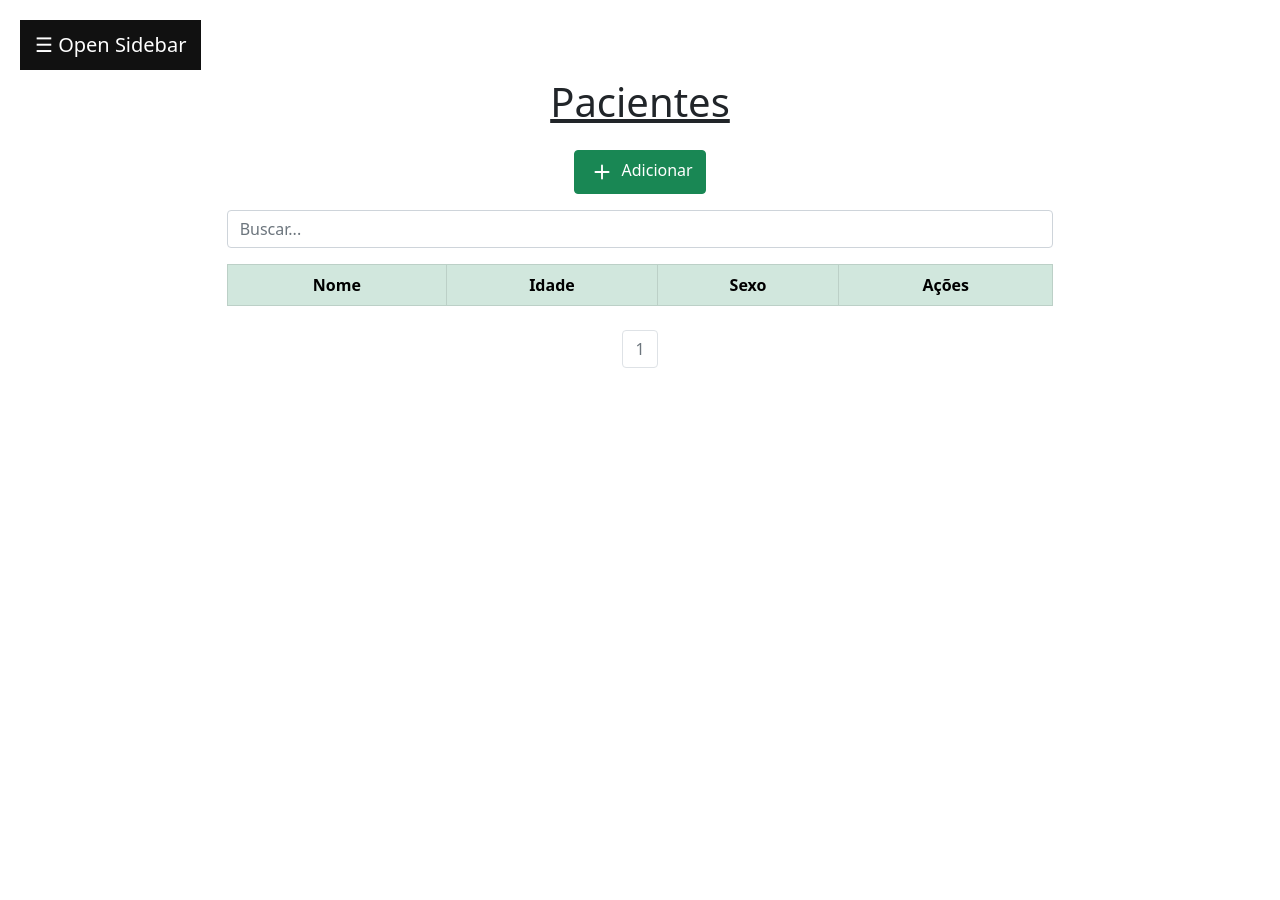
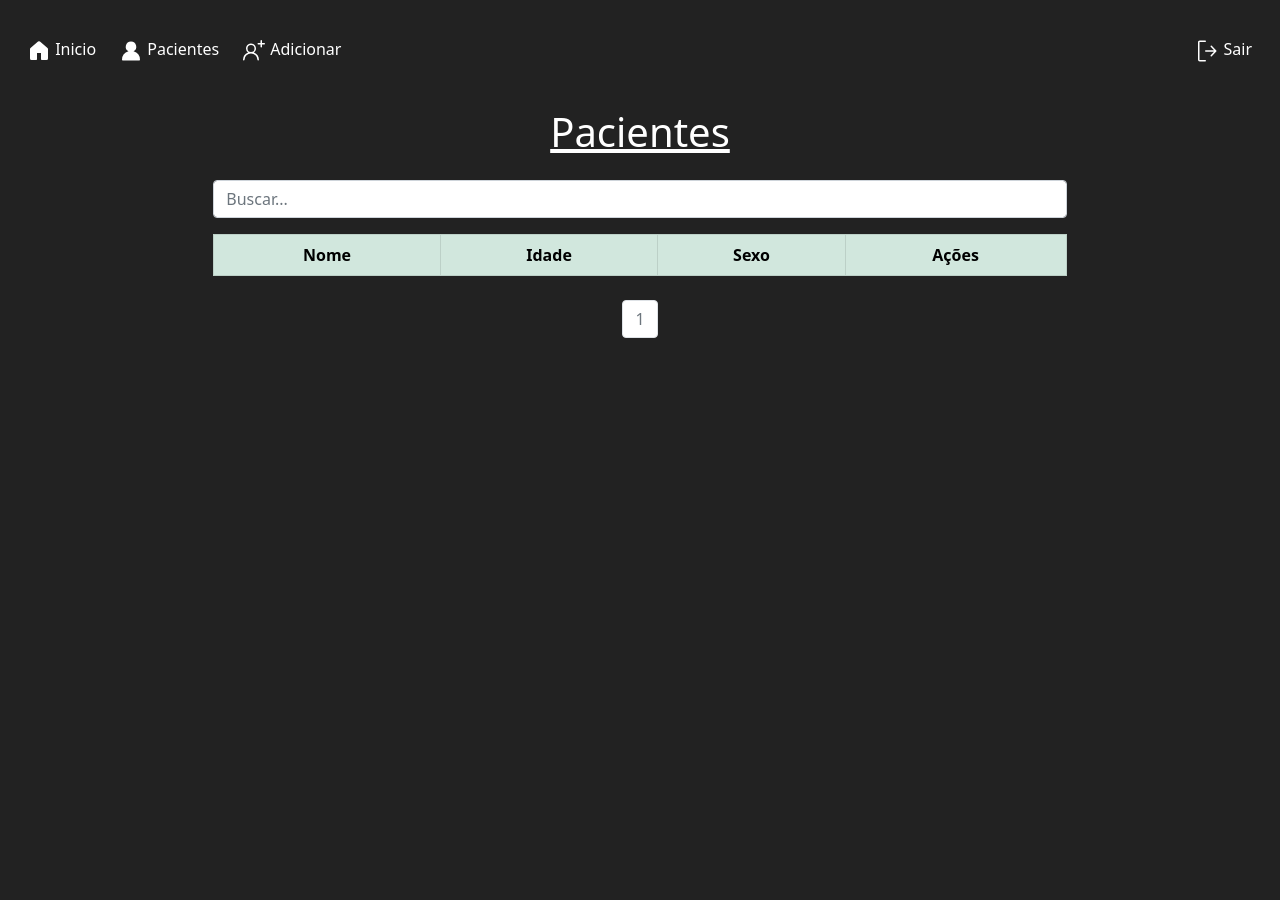
Before and after one commit to GuilhermeHFHey/GastroVida, a Django app: page / in a window 1280 px wide. Before the commit the page ends 368 px from the top, so only its background shows below. Run offline with Django 3.2, Linux system fonts and the light colour scheme; the visitor is signed in with stand-in values (Sample User, id 1); data that the repository does not hold is empty; parts of the project's set-up code (start-up, migrations or seed data) failed here and were passed over; grey boxes are pictures that could not be loaded.

Commit message:
Commit 04/11

```diff
--- a/app/static/css/modelo.css
+++ /dev/null
@@ -1,62 +0,0 @@
-.sidebar {
-    height: 100%; /* 100% Full-height */
-    width: 0; /* 0 width - change this with JavaScript */
-    position: fixed; /* Stay in place */
-    z-index: 1; /* Stay on top */
-    top: 0;
-    left: 0;
-    background-color: #111; /* Black*/
-    overflow-x: hidden; /* Disable horizontal scroll */
-    padding-top: 60px; /* Place content 60px from the top */
-    transition: 0.5s; /* 0.5 second transition effect to slide in the sidebar */
-  }
-
-  /* The sidebar links */
-  .sidebar a {
-    padding: 8px 8px 8px 32px;
-    text-decoration: none;
-    font-size: 25px;
-    color: #818181;
-    display: block;
-    transition: 0.3s;
-  }
-
-  /* When you mouse over the navigation links, change their color */
-  .sidebar a:hover {
-    color: #f1f1f1;
-  }
-
-  /* Position and style the close button (top right corner) */
-  .sidebar .closebtn {
-    position: absolute;
-    top: 0;
-    right: 25px;
-    font-size: 36px;
-    margin-left: 50px;
-  }
-
-  /* The button used to open the sidebar */
-  .openbtn {
-    font-size: 20px;
-    cursor: pointer;
-    background-color: #111;
-    color: white;
-    padding: 10px 15px;
-    border: none;
-  }
-
-  .openbtn:hover {
-    background-color: #444;
-  }
-
-  /* Style page content - use this if you want to push the page content to the right when you open the side navigation */
-  #main {
-    transition: margin-left .5s; /* If you want a transition effect */
-    padding: 20px;
-  }
-
-  /* On smaller screens, where height is less than 450px, change the style of the sidenav (less padding and a smaller font size) */
-  @media screen and (max-height: 450px) {
-    .sidebar {padding-top: 15px;}
-    .sidebar a {font-size: 18px;}
-  }
--- a/app/templates/import.html
+++ b/app/templates/import.html
@@ -1,4 +1,3 @@
-{% extends 'modelo.html' %}
 <!DOCTYPE html>
 <html lang="pt-br">
 <head>
--- a/app/templates/index.html
+++ b/app/templates/index.html
@@ -1,29 +1,17 @@
 {% extends 'modelo.html' %}
 
-<!DOCTYPE html>
-<html lang="pt-br">
-<head>
     {% block head%}
     <meta charset="UTF-8">
     <title>CRUD Gastro</title>
     <script src="https://ajax.googleapis.com/ajax/libs/jquery/3.6.0/jquery.min.js"></script>
-    <link href="https://cdn.jsdelivr.net/npm/bootstrap@5.0.2/dist/css/bootstrap.min.css" rel="stylesheet" integrity="sha384-EVSTQN3/azprG1Anm3QDgpJLIm9Nao0Yz1ztcQTwFspd3yD65VohhpuuCOmLASjC" crossorigin="anonymous">
     {% endblock %}
-</head>
-<body>
+
     {% block corpo %}
+    <div style="margin-top: 100px; color: white;">
     <div class="col-8 m-auto pt-2 pb-2 text-center">
         <h1><inS>Pacientes</inS></h1>
     </div>
 
-    <div class="col-8 m-auto pt-2 pb-2 text-center">
-        <a href="form/" class="btn btn-success ">
-            <svg xmlns="http://www.w3.org/2000/svg" width="30" height="30" fill="currentColor" class="bi bi-plus" viewBox="0 0 16 16">
-                <path d="M8 4a.5.5 0 0 1 .5.5v3h3a.5.5 0 0 1 0 1h-3v3a.5.5 0 0 1-1 0v-3h-3a.5.5 0 0 1 0-1h3v-3A.5.5 0 0 1 8 4z"/>
-            </svg>
-            Adicionar
-        </a>
-    </div>
 
     <div class="col-8 m-auto pt-2 pb-2 text-center">
         <input type="text" id="search" name="search" class="form-control" placeholder="Buscar...">
@@ -46,9 +34,7 @@
             <a href="?page={{db.next_page_number}}" class="page-link">></a>
         {% endif %}
     </ul>
-    {% endblock %}
-
+</div>
     {%load static%}
     <script src="{% static 'javascript.js' %}"></script>
-</body>
-</html>
+    {% endblock %}
--- a/app/templates/index_partial.html
+++ b/app/templates/index_partial.html
@@ -10,7 +10,7 @@
         <tbody>
         {% if db %}
         {% for dbs in db %}
-            <tr>
+            <tr style="background-color: white;">
                 <td> {{dbs.nome}} </td>
                 <td> {{dbs.idade}} </td>
                 <td> {{dbs.sexo}} </td>
--- a/app/templates/modelo.html
+++ b/app/templates/modelo.html
@@ -1,40 +1,51 @@
 <!DOCTYPE html>
-<html lang="pt-br">
+<html style="height: 100%; margin: 0;" lang="pt-br">
 <head>
   {% block head %}
     <meta charset="UTF-8">
     <meta http-equiv="X-UA-Compatible" content="IE=edge">
     <meta name="viewport" content="width=device-width, initial-scale=1.0">
-    <script src="https://ajax.googleapis.com/ajax/libs/jquery/3.6.0/jquery.min.js"></script>
-    <link href="https://cdn.jsdelivr.net/npm/bootstrap@5.0.2/dist/css/bootstrap.min.css" rel="stylesheet" integrity="sha384-EVSTQN3/azprG1Anm3QDgpJLIm9Nao0Yz1ztcQTwFspd3yD65VohhpuuCOmLASjC" crossorigin="anonymous">
     {% endblock %}
     {%load static%}
-    <link rel="stylesheet" type="text/css" href="{% static 'css/modelo.css' %}">
+    <script src="https://ajax.googleapis.com/ajax/libs/jquery/3.6.0/jquery.min.js"></script>
+    <link href="https://cdn.jsdelivr.net/npm/bootstrap@5.1.3/dist/css/bootstrap.min.css" rel="stylesheet" integrity="sha384-1BmE4kWBq78iYhFldvKuhfTAU6auU8tT94WrHftjDbrCEXSU1oBoqyl2QvZ6jIW3" crossorigin="anonymous">
   </head>
-<body>
-  <div id="mySidebar" class="sidebar">
-    <a href="javascript:void(0)" class="closebtn" onclick="closeNav()">&times;</a>
-    <a href="/">Home</a>
-    <a href="/login/">Sair</a>
-    <img src='https://gastrovida.com.br/wp-content/uploads/2019/05/logo-gastrovida@2x-1.png' width="140" height="50" />
-  </div>
-  <div id="main" class="col">
-    <button class="openbtn" onclick="openNav()">&#9776; Open Sidebar</button>
-    {% block corpo %}
-    {% endblock %}
-  </div>
-
-  <script>
-    function openNav() {
-  document.getElementById("mySidebar").style.width = "250px";
-  document.getElementById("main").style.marginLeft = "250px";
-}
-
-/* Set the width of the sidebar to 0 and the left margin of the page content to 0 */
-function closeNav() {
-  document.getElementById("mySidebar").style.width = "0";
-  document.getElementById("main").style.marginLeft = "0";
-}
-  </script>
+<body style="height: 100%; margin: 0; background-color: #222;">
+  <header>
+    <!-- Navbar -->
+    <nav class="navbar navbar-expand-lg navbar-light fixed-top" style="background-color: #222; height: 100px; border: none;">
+      <div style="height: 100%; background-color: #222;" class="container-fluid">
+        <div class="collapse navbar-collapse" id="navbarExample01">
+          <ul style="align-items: center;" class="navbar-nav me-auto mb-2 mb-lg-0">
+            <li style="margin-left: 7px;" class="nav-item">
+              <a style="text-align: center; color: white;" class="nav-link" aria-current="page" href="/inicio">
+                <svg style="fill: white;" xmlns="http://www.w3.org/2000/svg" viewBox="0 0 24 24" width="24" height="24"><path d="M12.97 2.59a1.5 1.5 0 00-1.94 0l-7.5 6.363A1.5 1.5 0 003 10.097V19.5A1.5 1.5 0 004.5 21h4.75a.75.75 0 00.75-.75V14h4v6.25c0 .414.336.75.75.75h4.75a1.5 1.5 0 001.5-1.5v-9.403a1.5 1.5 0 00-.53-1.144l-7.5-6.363z"></path></svg>
+                Inicio
+              </a>
+            </li>
+            <li style="margin-left: 7px;" class="nav-item">
+              <a style="text-align: center; color: white;" class="nav-link" aria-current="page" href="/">
+                <svg style="fill: white;" xmlns="http://www.w3.org/2000/svg" viewBox="0 0 24 24" width="24" height="24"><path d="M12 2.5a5.25 5.25 0 00-2.519 9.857 9.005 9.005 0 00-6.477 8.37.75.75 0 00.727.773H20.27a.75.75 0 00.727-.772 9.005 9.005 0 00-6.477-8.37A5.25 5.25 0 0012 2.5z"></path></svg>
+                Pacientes
+              </a>
+            </li>
+            <li style="margin-left: 7px;" class="nav-item">
+              <a style="text-align: center; color: white;" class="nav-link" aria-current="page" href="form/">
+                <svg style="fill: white;" xmlns="http://www.w3.org/2000/svg" viewBox="0 0 24 24" width="24" height="24"><path fill-rule="evenodd" d="M19.25 1a.75.75 0 01.75.75V4h2.25a.75.75 0 010 1.5H20v2.25a.75.75 0 01-1.5 0V5.5h-2.25a.75.75 0 010-1.5h2.25V1.75a.75.75 0 01.75-.75zM9 6a3.5 3.5 0 100 7 3.5 3.5 0 000-7zM4 9.5a5 5 0 117.916 4.062 7.973 7.973 0 015.018 7.166.75.75 0 11-1.499.044 6.469 6.469 0 00-12.932 0 .75.75 0 01-1.499-.044 7.973 7.973 0 015.059-7.181A4.993 4.993 0 014 9.5z"></path></svg>
+                Adicionar
+              </a>
+            </li>
+          </ul>
+          <a style="text-align: center; color: white;" class="nav-link link-dark" href="/login">
+            <svg style="fill: white;" xmlns="http://www.w3.org/2000/svg" viewBox="0 0 24 24" width="24" height="24"><path fill-rule="evenodd" d="M3 3.25c0-.966.784-1.75 1.75-1.75h5.5a.75.75 0 010 1.5h-5.5a.25.25 0 00-.25.25v17.5c0 .138.112.25.25.25h5.5a.75.75 0 010 1.5h-5.5A1.75 1.75 0 013 20.75V3.25zm16.006 9.5l-3.3 3.484a.75.75 0 001.088 1.032l4.5-4.75a.75.75 0 000-1.032l-4.5-4.75a.75.75 0 00-1.088 1.032l3.3 3.484H10.75a.75.75 0 000 1.5h8.256z"></path></svg>
+            Sair
+          </a>
+        </div>
+      </div>
+    </nav>
+    <!-- Navbar -->
+  </header>
+  {% block corpo %}
+  {% endblock %}
 </body>
 </html>
--- a/app/views.py
+++ b/app/views.py
@@ -33,7 +33,7 @@ def loginPage(request):
         user = authenticate(request, username=username, password=password)
         if user is not None:
             login(request, user)
-            return redirect("home")
+            return redirect("initial")
         else:
             print("login invalido")
     return render(request, 'login.html', data)
@@ -50,6 +50,13 @@ def registerPage(request):
         prof = form.cleaned_data["prof"]
         newUser = User.objects.create_user(nome=nome, prof=prof, username=username, password=password)
     return render(request, "register.html", data)
+
+
+def initial(request):
+    if request.user.is_authenticated:
+        return render(request, 'home.html')
+    else:
+        return redirect('login')
 
 
 def home(request):
@@ -257,7 +264,7 @@ def dataFrame():
         return None
 
 
-df = dataFrame()
+# df = dataFrame()
 
 
 def ClassificadorLOO():
@@ -478,17 +485,17 @@ def Regressor():
 
     return lr, mae, mse, rmse
 
-rf, acc, pre, f1, auc = ClassificadorLOO()
-# ClassificadorKF()
-print("Classificador Pronto")
-lr, mae, mse, rmse = Regressor()
-print("Regressor Pronto")
+# rf, acc, pre, f1, auc = ClassificadorLOO()
+# # ClassificadorKF()
+# print("Classificador Pronto")
+# lr, mae, mse, rmse = Regressor()
+# print("Regressor Pronto")
 # acc = round(acc, 2)*100
 # pre = round(acc, 2)*100
 # f1 = round(acc, 2)*100
 # auc = round(acc, 2)*100
 
-
+""""
 def PrevPred(request, pk):
     global rf, lr
     df = pd.DataFrame(list(Pacientes.objects.all().values()))
@@ -537,7 +544,7 @@ def PrevPred(request, pk):
     data['db'] = {}
     data['db'] = ({'prob': round(prob[0][1], 2)*100, 'pdp4': round(pdp4, 2)*100, 'id': pk})
     return render(request, 'prevPred.html', data)
-
+"""
 """
 def Prediçao(request, pk):
     global rf, acc, pre, f1, auc
--- a/projeto/urls.py
+++ b/projeto/urls.py
@@ -17,7 +17,7 @@ from os import name
 from django.contrib import admin
 from django.urls import path
 from django.contrib.auth import views as authViews
-from app.views import home, form, create, view, edit, update, delete, uploadExel, PrevPred, loginPage, registerPage
+from app.views import home, form, create, view, edit, update, delete, uploadExel, loginPage, registerPage, initial
 
 urlpatterns = [
     path('admin/', admin.site.urls),
@@ -29,7 +29,8 @@ urlpatterns = [
     path('update/<int:pk>/', update, name='update'),
     path('delete/<int:pk>/', delete, name='delete'),
     path('upload/', uploadExel, name='uploadExel'),
-    path('PrevPred/<int:pk>/', PrevPred, name='PrevPred'),
+    # path('PrevPred/<int:pk>/', PrevPred, name='PrevPred'),
     path('login/', loginPage, name='login'),
     path('register/', registerPage, name='register'),
+    path('inicio/', initial, name='initial'),
 ]
```
Also changed, not shown: app/models.py (+26 -24 lines), app/static/css/styles.css (deleted, +0 -63 lines), app/templates/home.html (added, +26 -0 lines), projeto/settings.py (+10 -1 lines), app/migrations/0001_initial.py, app/static/images/gastrovida.jpeg (added), app/static/images/gastrovida.png (added), app/static/images/paciente.jpeg (added).
